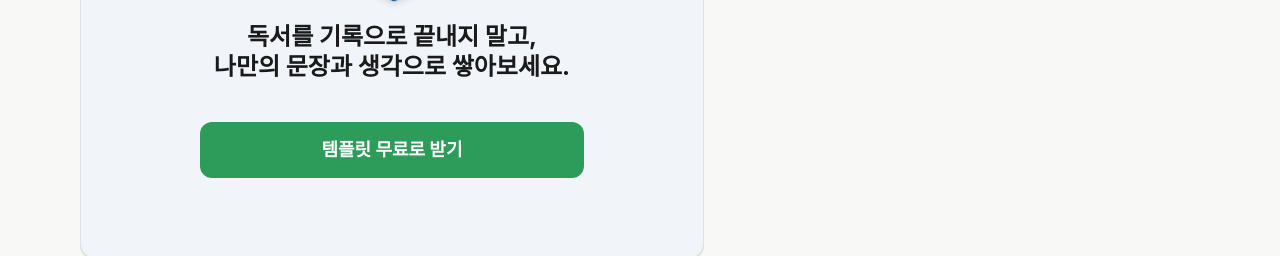
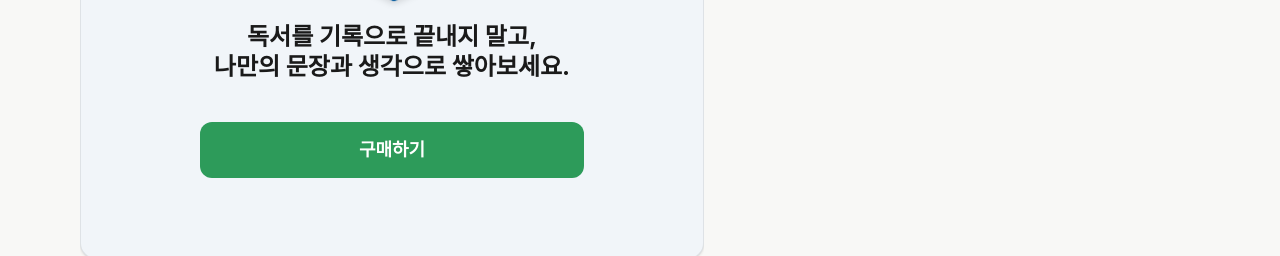
Before and after one commit to dkai0314-rgb/BookFit, a Next.js app: page /template in a window 1280 px wide. Shown: the part 5480-5736 px from the top of the page. Built offline with nearby package versions, Linux system fonts and the light colour scheme; no server answers; a web font is replaced by a local one.

Commit message:
feat: Update CTA text to purchase

```diff
--- a/src/app/template/TemplateDetail.tsx
+++ b/src/app/template/TemplateDetail.tsx
@@ -265,7 +265,7 @@
                         const formElement = document.getElementById('template-form-section');
                         if (formElement) formElement.scrollIntoView({ behavior: 'smooth' });
                     }}>
-                        템플릿 무료로 받기
+                        구매하기
                     </Button>
                 </div>
             </section>
```
